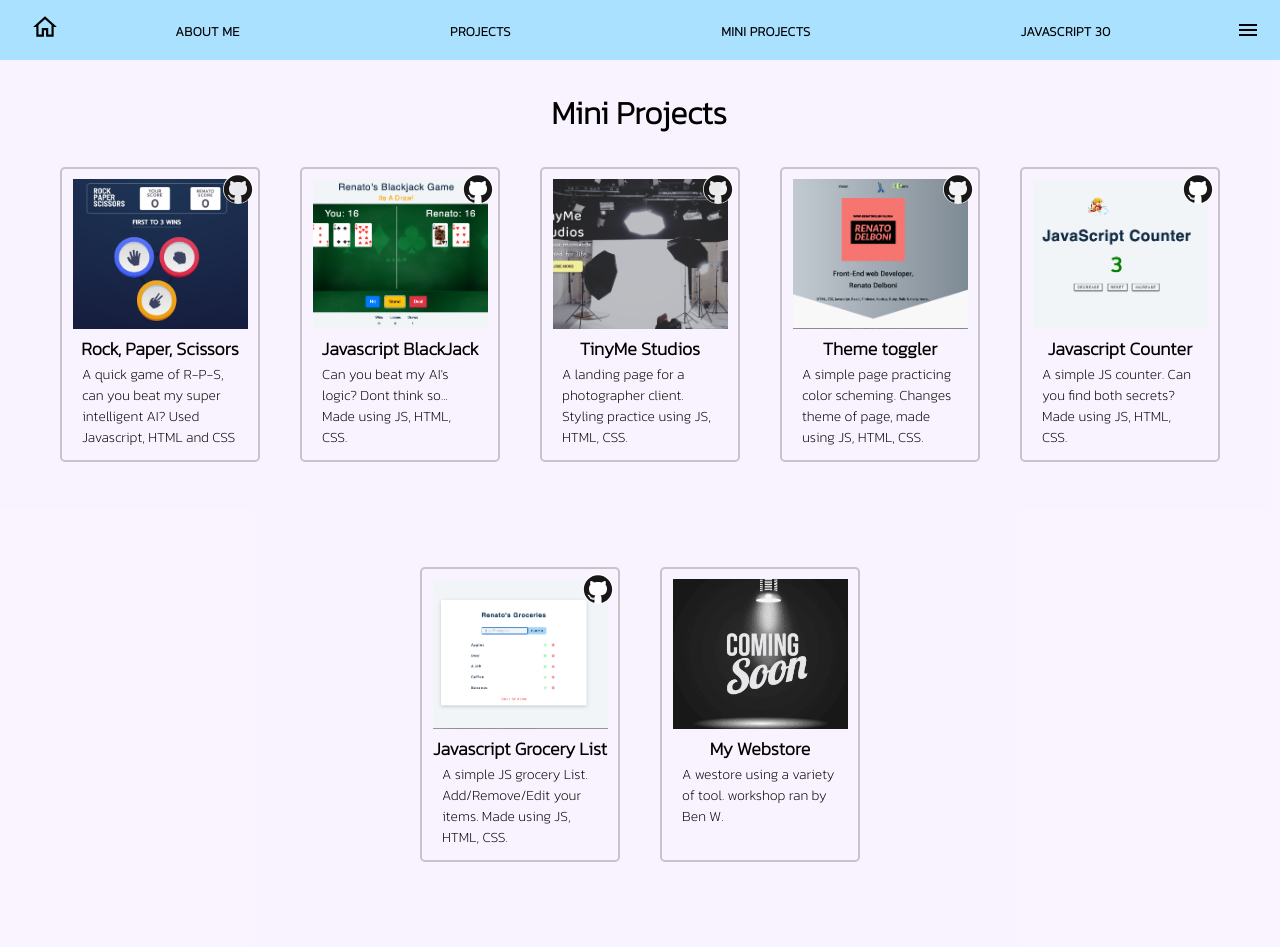
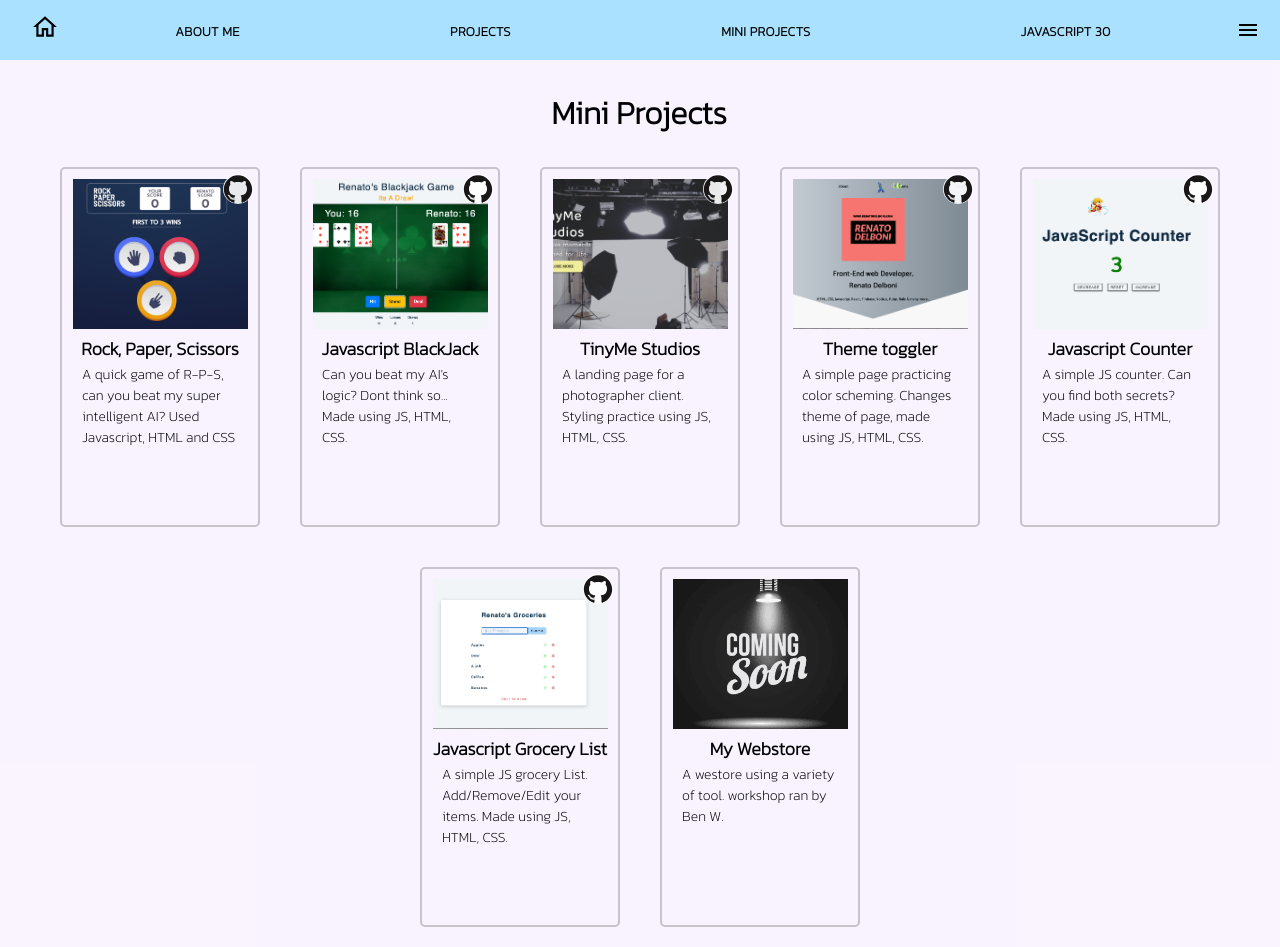
Before and after one commit to Netsujr/renato-react-portfolio, a React (Create React App) app: page /mini-projects in a window 1280 px wide. Built offline with nearby package versions, Linux system fonts and the light colour scheme.

Commit message:
fixed height? updated cli

```diff
--- a/package.json
+++ b/package.json
@@ -11,7 +11,7 @@
     "@testing-library/user-event": "^7.1.2",
     "bootstrap": "^5.1.3",
     "material-ui": "^0.20.2",
-    "netlify-cli": "^8.14.1",
+    "netlify-cli": "^8.15.0",
     "node": "^17.3.0",
     "react": "^17.0.2",
     "react-bootstrap": "^2.0.4",
--- a/src/components/MiniProjects.js
+++ b/src/components/MiniProjects.js
@@ -116,7 +116,7 @@ const Cards = styled.div`
 const CardBody = styled.div`
   border: 2px solid rgba(83, 83, 83, 0.3);
   max-width: 200px;
-  max-height: 295px;
+  max-height: 100%;
   margin: 20px;
   padding: 10px;
   border-radius: 5px;
```
Also changed, not shown: 1 other file (tests, documents, lock files or other folders).
